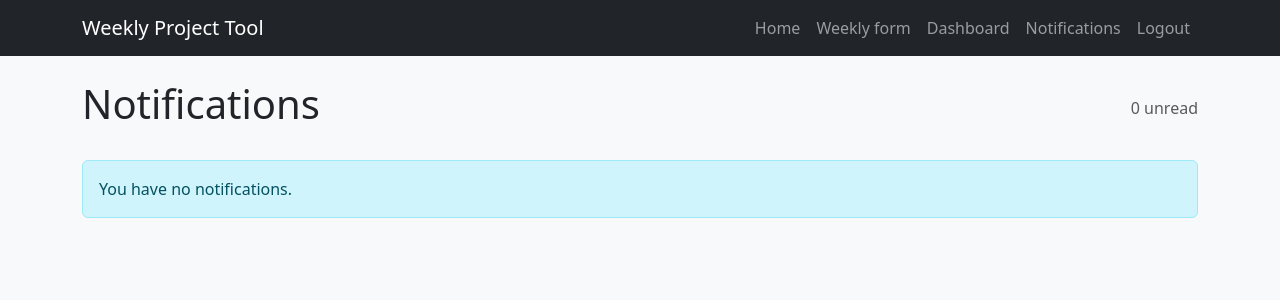
After one commit to luguzza-patrick/weekly-project-tool, a Django app: page /weekly/notifications/ in a window 1280 px wide. The commit adds this page. Shown: the top 300 px of the page. Run offline with Django 5.2, Linux system fonts and the light colour scheme; the visitor is signed in with stand-in values (Sample User, id 1); data that the repository does not hold is empty.

Commit message:
Task 10 notifications for at risk and blocked projects

```diff
--- a/config/settings.py
+++ b/config/settings.py
@@ -62,6 +62,7 @@ TEMPLATES = [
                 "django.template.context_processors.request",
                 "django.contrib.auth.context_processors.auth",
                 "django.contrib.messages.context_processors.messages",
+                "projects.context_processors.notification_count",
             ],
         },
     },
--- /dev/null
+++ b/projects/context_processors.py
@@ -0,0 +1,9 @@
+"""Template context processors for the projects app."""
+
+
+def notification_count(request):
+    """Expose the unread notification count for the navbar badge."""
+    count = 0
+    if request.user.is_authenticated:
+        count = request.user.notifications.filter(read=False).count()
+    return {"unread_notifications": count}
--- a/projects/models.py
+++ b/projects/models.py
@@ -76,6 +76,36 @@ class WeeklyReport(models.Model):
         return f"#{self.week} {self.year} - {self.user}"
 
 
+class Notification(models.Model):
+    """An alert created when a project is reported At Risk or Blocked."""
+
+    recipient = models.ForeignKey(
+        User,
+        on_delete=models.CASCADE,
+        related_name="notifications",
+        help_text="The user to be alerted.",
+    )
+    project = models.ForeignKey(
+        Project,
+        on_delete=models.CASCADE,
+        related_name="notifications",
+        help_text="The project the notification is about.",
+    )
+    message = models.CharField(
+        max_length=300, help_text="Short, human-readable alert text."
+    )
+    created_at = models.DateTimeField(auto_now_add=True)
+    read = models.BooleanField(
+        default=False, help_text="Whether the recipient has acknowledged this."
+    )
+
+    class Meta:
+        ordering = ["-created_at"]
+
+    def __str__(self):
+        return f"{self.recipient}: {self.message}"
+
+
 class ProjectFeedback(models.Model):
     """Per-project feedback recorded against a weekly report."""
 
--- a/projects/templates/base.html
+++ b/projects/templates/base.html
@@ -19,6 +19,12 @@
         {% if user.is_authenticated %}
           <a class="nav-link" href="{% url 'weekly' %}">Weekly form</a>
           <a class="nav-link" href="{% url 'dashboard' %}">Dashboard</a>
+          <a class="nav-link" href="{% url 'notifications' %}">
+            Notifications
+            {% if unread_notifications %}
+              <span class="badge text-bg-danger">{{ unread_notifications }}</span>
+            {% endif %}
+          </a>
           <a class="nav-link" href="{% url 'logout' %}">Logout</a>
         {% else %}
           <a class="nav-link" href="{% url 'login' %}">Login</a>
--- /dev/null
+++ b/projects/templates/projects/notifications.html
@@ -0,0 +1,23 @@
+{% extends "base.html" %}
+
+{% block title %}Notifications{% endblock %}
+
+{% block content %}
+  <div class="d-flex justify-content-between align-items-center mb-4">
+    <h1>Notifications</h1>
+    <span class="text-muted">{{ unread }} unread</span>
+  </div>
+
+  {% if not notifications %}
+    <div class="alert alert-info">You have no notifications.</div>
+  {% else %}
+    <ul class="list-group">
+      {% for n in notifications %}
+        <li class="list-group-item d-flex justify-content-between align-items-center {% if n.read %}text-muted{% endif %}">
+          <span>{{ n.message }}</span>
+          <small class="text-muted">{{ n.created_at|date:"M j, H:i" }}</small>
+        </li>
+      {% endfor %}
+    </ul>
+  {% endif %}
+{% endblock %}
--- a/projects/urls.py
+++ b/projects/urls.py
@@ -7,4 +7,5 @@ from . import views
 urlpatterns = [
     path("", views.weekly_form, name="weekly"),
     path("dashboard/", views.dashboard, name="dashboard"),
+    path("notifications/", views.notifications, name="notifications"),
 ]
--- a/projects/views.py
+++ b/projects/views.py
@@ -6,7 +6,7 @@ from django.contrib.auth.decorators import login_required
 from django.shortcuts import redirect, render
 
 from .forms import ProjectFeedbackFormSet
-from .models import ProjectFeedback, WeeklyReport
+from .models import Notification, ProjectFeedback, WeeklyReport
 
 
 def week_for_today():
@@ -71,6 +71,7 @@ def save_feedback(request, year, week, formset):
         ).first()
         if feedback is None:
             feedback = ProjectFeedback(report=report, project=data["project"])
+        previous_status = feedback.status if feedback.pk else None
         feedback.status = data["status"]
         feedback.completion = data["completion"]
         feedback.completed_work = data["completed_work"]
@@ -78,6 +79,31 @@ def save_feedback(request, year, week, formset):
         feedback.risks = data["risks"]
         feedback.action_items = data["action_items"]
         feedback.save()
+        if _should_notify(previous_status, feedback):
+            create_notifications(feedback)
+
+
+def _should_notify(previous_status, feedback):
+    """True when a project just transitioned to At Risk or Blocked."""
+    alerted = (
+        feedback.status == ProjectFeedback.Status.AT_RISK
+        or feedback.status == ProjectFeedback.Status.BLOCKED
+    )
+    return alerted and feedback.status != previous_status
+
+
+def create_notifications(feedback):
+    """Alert project members (other than the reporter) about a risky project."""
+    members = feedback.project.members.exclude(pk=feedback.report.user_id)
+    message = (
+        f"{feedback.project.name} was reported "
+        f"{feedback.get_status_display()} (week {feedback.report.week}, "
+        f"{feedback.report.year})."
+    )
+    Notification.objects.bulk_create(
+        Notification(recipient=member, project=feedback.project, message=message)
+        for member in members
+    )
 
 
 @login_required
@@ -110,6 +136,17 @@ def weekly_form(request):
 
 
 @login_required
+def notifications(request):
+    """Show the signed-in user's notifications about project status."""
+    notes = request.user.notifications.all()
+    context = {
+        "notifications": notes,
+        "unread": notes.filter(read=False).count(),
+    }
+    return render(request, "projects/notifications.html", context)
+
+
+@login_required
 def dashboard(request):
     """Show feedback across projects for a chosen reporting week."""
     year, week = resolve_week(request)
```
Also changed, not shown: projects/admin.py (+10 -1 lines), tests/test_notifications.py (added, +117 -0 lines), projects/migrations/0004_notification.py (added).
